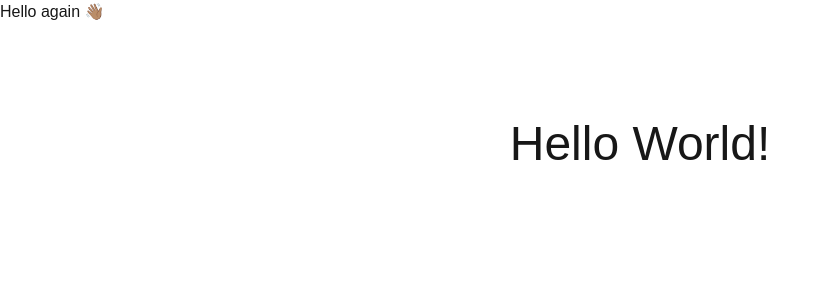
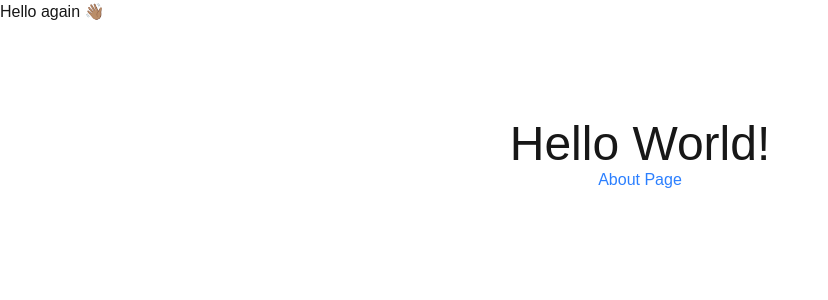
Before and after one commit to luismedinacoca/Next.js-01-first-steps, a Next.js app: page / in a window 1280 px wide. Shown: the top 300 px of the page, without its empty margins (0-828 px from the left). Built offline with nearby package versions, Linux system fonts and the light colour scheme.

Commit message:
section02-lecture023: Sum up

```diff
--- a/app/page.tsx
+++ b/app/page.tsx
@@ -1,7 +1,12 @@
+import Link from "next/link";
+
 export default function Home() {
   return (
     <main className="flex flex-col items-center p-24">
       <span className="text-5xl">Hello World!</span>
+      <Link href="/about" className="text-blue-500 hover:text-blue-400 hover:font-bold">
+        About Page
+      </Link>
     </main>
   );
 }
```
